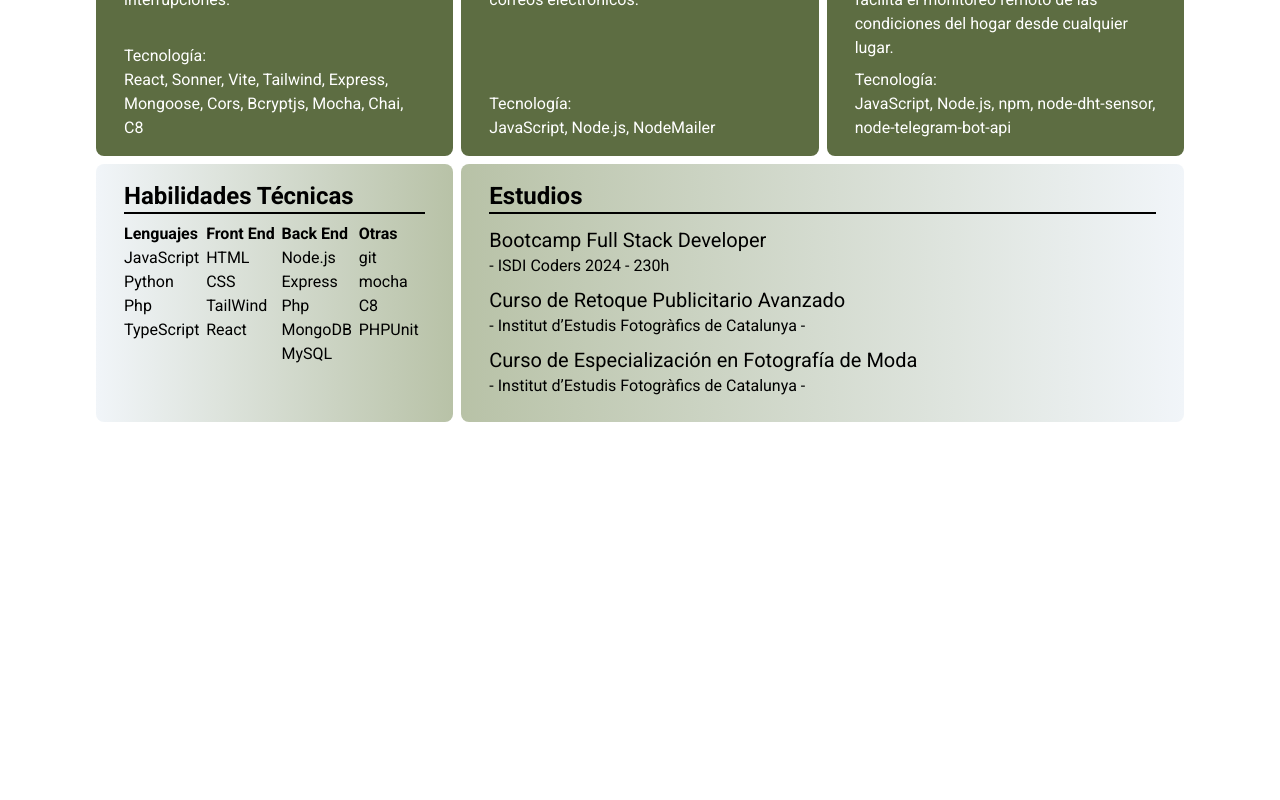
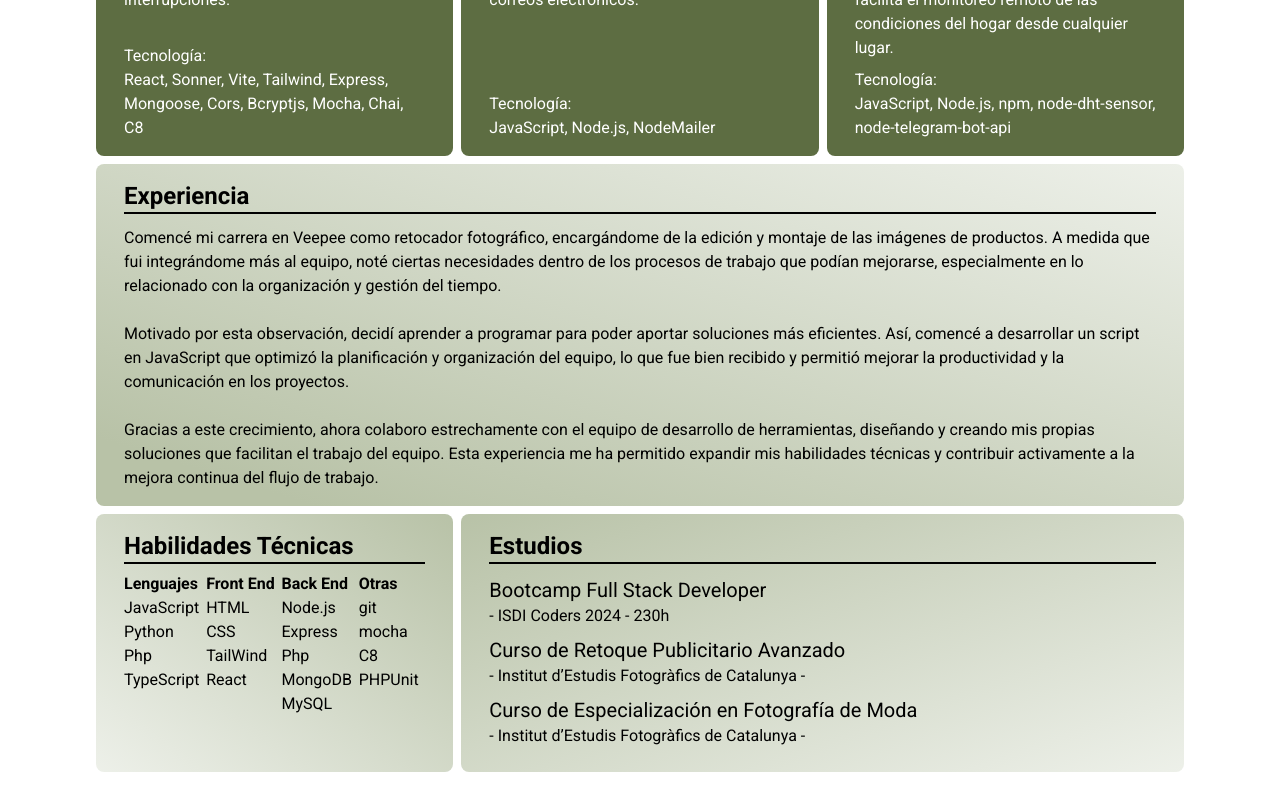
Before and after one commit to jordi1094/my_cv_web, a React (Vite) app: page / in a window 1280 px wide. Shown: the part 970-1770 px from the top of the page. Before the commit the page ends 1420 px from the top, so only its background shows below. Built offline with nearby package versions, Linux system fonts and the light colour scheme.

Commit message:
Expirience created and estetic corrections

```diff
--- a/public/locales/en/translation.json
+++ b/public/locales/en/translation.json
@@ -17,5 +17,7 @@
   "SpecializationCourseInFashionPhotography": "Specialization Course in Fashion Photography",
   "HardSkillsTittle": "Hard Skills",
   "ProgramingLanguagesTittle": "Languages",
-  "HardSkillsOtherTittle": "Others"
+  "HardSkillsOtherTittle": "Others",
+  "ExpirienceTittle": "Expirience",
+  "VeepeeExpirience": "I started my career at Veepee as a photo retoucher, responsible for editing and assembling product images.As I became more integrated with the team, I noticed certain areas within the work processes that could be improved, especially related to organization and time management.\n \nMotivated by this observation, I decided to learn programming to provide more efficient solutions. I started developing a JavaScript script that optimized the planning and organization of the team, which was well-received and helped improve productivity and communication across projects.\n \nThanks to this growth, I now closely collaborate with the tools development team, designing and creating my own solutions to make the team's work easier. This experience has allowed me to expand my technical skills and actively contribute to the continuous improvement of the workflow."
 }
--- a/public/locales/es/translation.json
+++ b/public/locales/es/translation.json
@@ -17,5 +17,8 @@
     "SpecializationCourseInFashionPhotography": "Curso de Especialización en Fotografía de Moda",
     "HardSkillsTittle": "Habilidades Técnicas",
     "ProgramingLanguagesTittle": "Lenguajes",
-    "HardSkillsOtherTittle": "Otras"
+    "HardSkillsOtherTittle": "Otras",
+    "ExpirienceTittle": "Experiencia",
+    "VeepeeExpirience": "Comencé mi carrera en Veepee como retocador fotográfico, encargándome de la edición y montaje de las imágenes de productos. A medida que fui integrándome más al equipo, noté ciertas necesidades dentro de los procesos de trabajo que podían mejorarse, especialmente en lo relacionado con la organización y gestión del tiempo.\n \nMotivado por esta observación, decidí aprender a programar para poder aportar soluciones más eficientes. Así, comencé a desarrollar un script en JavaScript que optimizó la planificación y organización del equipo, lo que fue bien recibido y permitió mejorar la productividad y la comunicación en los proyectos.\n \nGracias a este crecimiento, ahora colaboro estrechamente con el equipo de desarrollo de herramientas, diseñando y creando mis propias soluciones que facilitan el trabajo del equipo. Esta experiencia me ha permitido expandir mis habilidades técnicas y contribuir activamente a la mejora continua del flujo de trabajo."
+
 }
--- a/src/components/Library/AboutMe/index.tsx
+++ b/src/components/Library/AboutMe/index.tsx
@@ -5,7 +5,7 @@ import "../../../i18n";
 const AboutMe: React.FC = () => {
   const { t } = useTranslation();
   return (
-    <div className="col-span-2 grid place-content-center rounded-lg bg-gradient-to-r from-slate-100 to-aboutMeBgDark px-14 font-roboto">
+    <div id="home" className="col-span-2 grid place-content-center rounded-lg bg-gradient-to-br from-bgClear from-2% to-bgDarkGradient to-80% px-14 font-roboto">
       <h3 className="mx-16 mt-7 justify-self-center whitespace-pre-line text-xl font-bold text-black">
         {t("aboutMeTitle")}
       </h3>
--- /dev/null
+++ b/src/components/Library/Expirience/index.tsx
@@ -0,0 +1,19 @@
+import React from "react";
+import { useTranslation } from "react-i18next";
+import "../../../i18n";
+
+const Expirience: React.FC = () => {
+    const { t } = useTranslation();
+
+    return (
+        <div className="col-span-3 font-roboto bg-gradient-to-tr from-bgDarkGradient from-10% to-bgClear to-98% px-7 py-4 rounded-lg">
+            <h3 className=" mb-3 border-b-2 border-black text-2xl font-bold">
+                {t("ExpirienceTittle")}
+            </h3>
+            <p className="whitespace-pre-line">
+                {t("VeepeeExpirience")}
+            </p>
+        </div>
+    )
+}
+export default Expirience;
--- a/src/components/Library/HardSkills/index.tsx
+++ b/src/components/Library/HardSkills/index.tsx
@@ -10,7 +10,7 @@ const HardSkills: React.FC = () => {
   const backEnd: string[] = ["Node.js", "Express", "Php", "MongoDB", "MySQL"];
   const others: string[] = ["git", "mocha", "C8", "PHPUnit"];
   return (
-    <div className="col-span-1 rounded-lg bg-gradient-to-r from-slate-100 to-aboutMeBgDark px-7 py-4 font-roboto">
+    <div className="col-span-1 rounded-lg bg-gradient-to-tr from-bgClear to-bgDarkGradient px-7 py-4 font-roboto">
       <h3 className="border-b-2 border-black text-2xl font-bold">
         {t("HardSkillsTittle")}
       </h3>
--- a/src/components/Library/ExpirienceAndStudies/index.tsx
+++ b/src/components/Library/Studies/index.tsx
@@ -2,10 +2,11 @@ import React from "react";
 import { useTranslation } from "react-i18next";
 import "../../../i18n";
 
-const ExpirienceAndStudies: React.FC = () => {
+const Studies: React.FC = () => {
   const { t } = useTranslation();
+
   return (
-    <div className=" bg-gradient-to-l from-slate-100 to bg-aboutMeBgDark col-span-2 rounded-lg px-7 py-4 font-roboto">
+    <div className=" bg-gradient-to-tl from-bgClear to-bgDarkGradient col-span-2 rounded-lg px-7 py-4 font-roboto">
       <h3 className="mb-3 border-b-2 border-b-black text-2xl font-bold">
         {t("EstudiesTittle")}
       </h3>
@@ -29,4 +30,4 @@ const ExpirienceAndStudies: React.FC = () => {
   );
 };
 
-export default ExpirienceAndStudies;
+export default Studies;
--- a/src/components/Library/projects/MasterTools/index.tsx
+++ b/src/components/Library/projects/MasterTools/index.tsx
@@ -6,7 +6,7 @@ const MasterTools: React.FC = () => {
   const { t } = useTranslation();
 
   return (
-    <div className="flex flex-col rounded-lg bg-bgDark px-7 py-4 font-roboto text-white">
+    <div id="projects" className="flex flex-col rounded-lg bg-bgDark px-7 py-4 font-roboto text-white">
       <h3 className="font-Bold mb-3 border-b-2 border-b-white text-2xl">
         Master Tools
       </h3>
--- a/src/components/core/Header/index.tsx
+++ b/src/components/core/Header/index.tsx
@@ -6,13 +6,20 @@ import LanguageSwitcher from "../LanguageSwitcher/LanguageSwitcher";
 const Header : React.FC = () => {
     const { t } = useTranslation();
 
+    const handleScroll =(targetId: string):void => {
+        const targetElement: HTMLElement |null = document.getElementById(targetId)
+        if (targetElement) {
+            targetElement.scrollIntoView({behavior: 'smooth'})
+        }
+    }
+
     return (
-        <div className="header font-roboto mx-24">
+        <div className="header font-roboto mx-24 sticky top-0 bg-white">
             <div className="flex gap-7">
-                <h5 className="">{t('headerHome')}</h5>
-                <h5 className="">{t('headerProjects')}</h5>
-                <h5 className="">{t('headerCV')}</h5>
-                <h5 className="">{t('headerContact')}</h5>
+                <h5 onClick={() => handleScroll("home")} className="cursor-pointer active:scale-y-90">{t('headerHome')}</h5>
+                <h5 onClick={() => handleScroll("projects")} className="cursor-pointer active:scale-y-90">{t('headerProjects')}</h5>
+                <h5>{t('headerCV')}</h5>
+                <h5>{t('headerContact')}</h5>
             </div>
             <LanguageSwitcher/>
         </div>
--- a/src/pages/Home/index.tsx
+++ b/src/pages/Home/index.tsx
@@ -4,8 +4,9 @@ import AboutMe from "../../components/Library/AboutMe"
 import MasterTools from "../../components/Library/projects/MasterTools";
 import IrrigationAlert from "../../components/Library/projects/IrrigationAlert";
 import HomeClimateBot from "../../components/Library/projects/HomeClimateBot";
+import Expirience from "../../components/Library/Expirience";
 import HardSkills from "../../components/Library/HardSkills";
-import ExpirienceAndStudies from "../../components/Library/ExpirienceAndStudies";
+import Studies from "../../components/Library/Studies";
 
 
 const Home: React.FC = () => {
@@ -18,8 +19,9 @@ const Home: React.FC = () => {
             <MasterTools/>
             <IrrigationAlert/>
             <HomeClimateBot/>
+            <Expirience/>
             <HardSkills/>
-            <ExpirienceAndStudies/>
+            <Studies/>
         </main>
         </div>
     )
--- a/tailwind.config.js
+++ b/tailwind.config.js
@@ -6,7 +6,8 @@ module.exports = {
   theme: {
     extend: {
       colors: {
-        aboutMeBgDark: '#b8c2a7',
+        bgDarkGradient: '#b8c2a7',
+        bgClear: '#EDF0E9',
         bgButton: '#B8C2A7',
         borderColor: '#B68E76',
         textColor: '#125050',
```
Also changed, not shown: src/App.css (line endings or trailing spaces).
